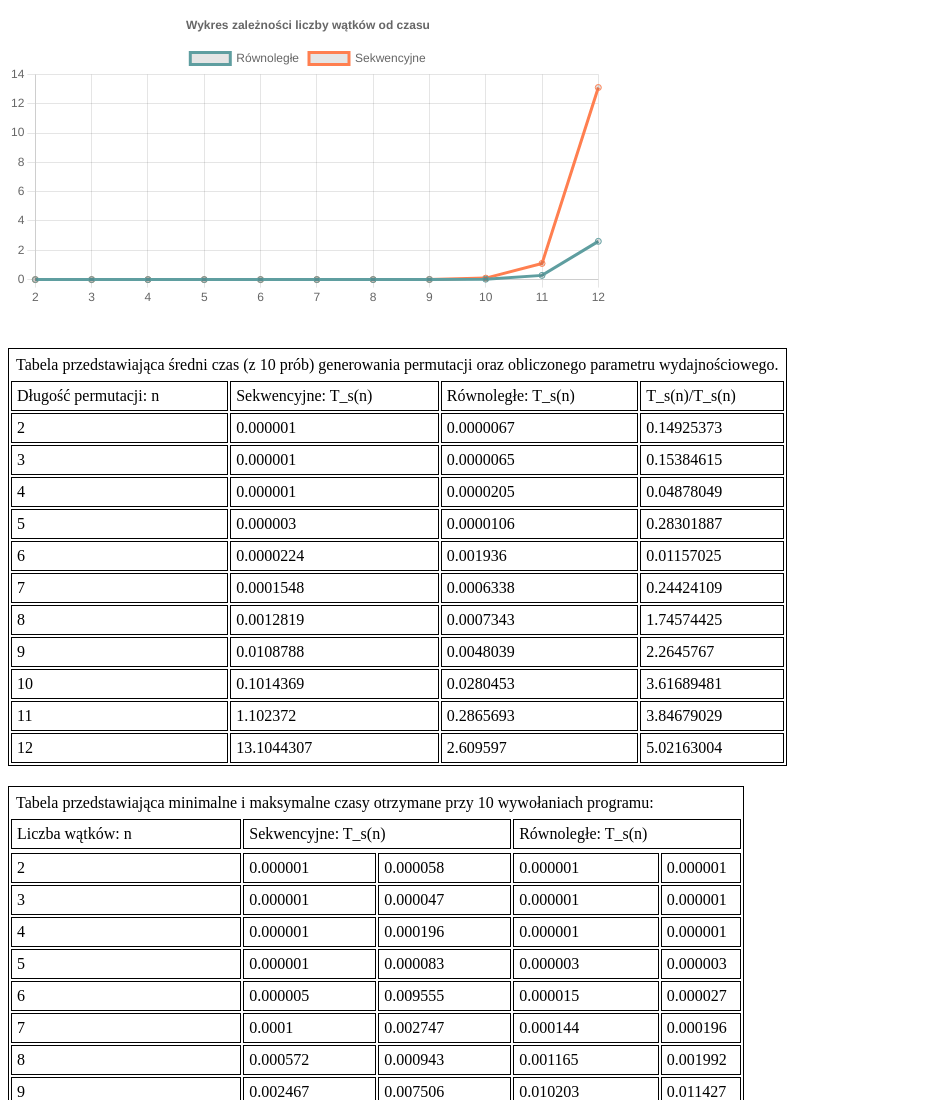
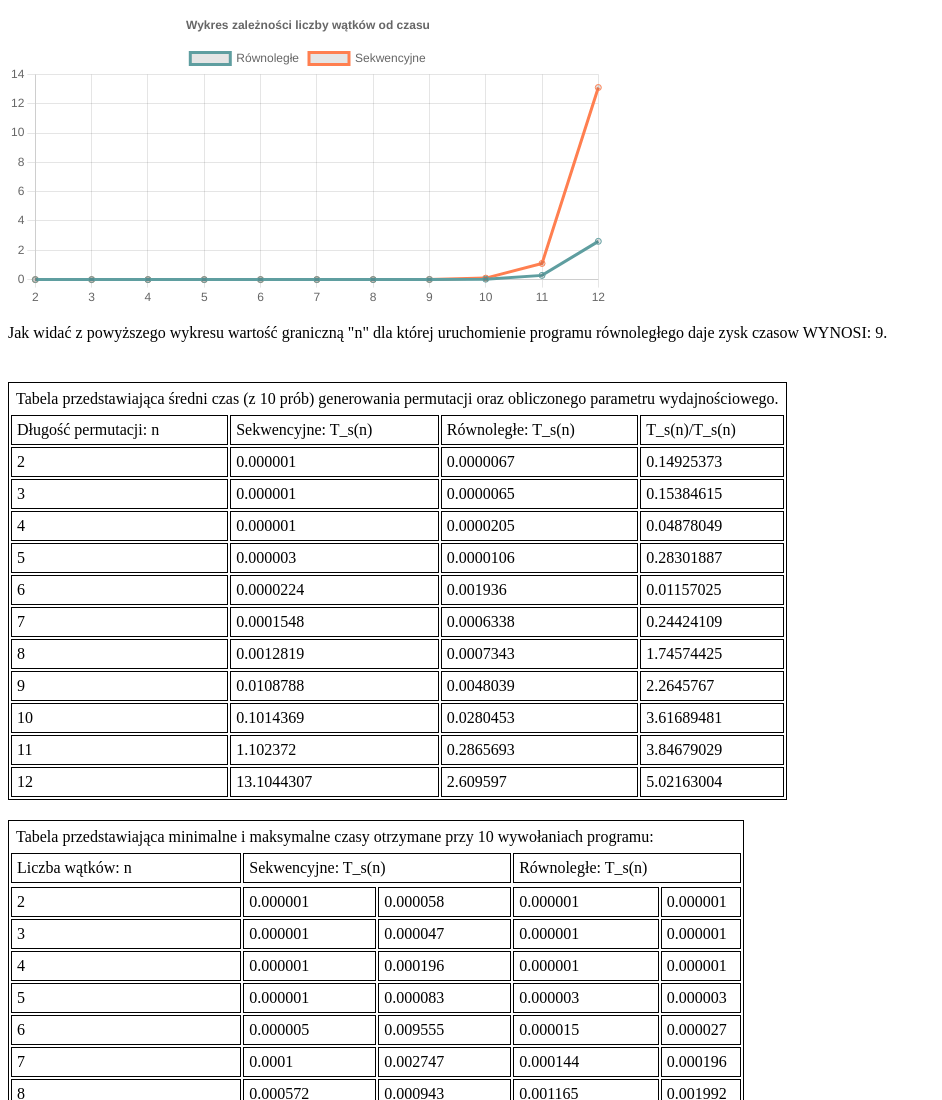
Before and after one commit to Dyyndalski/PrzetwarzanieRownolegle_, a website: page index.html in a window 1280 px wide. Shown: the top 1100 px of the page, without its empty margins (0-942 px from the left). Drawn offline with nearby package versions, Linux system fonts and the light colour scheme.

Commit message:
small change

```diff
--- a/index.html
+++ b/index.html
@@ -22,6 +22,7 @@
 <body>
     <div>
         <canvas id="line-chart"></canvas>
+        <p>Jak widać z powyższego wykresu wartość graniczną "n" dla której uruchomienie programu równoległego daje zysk czasow WYNOSI: 9. </p>
     </div>
 
     <table id="table"></table>
```
